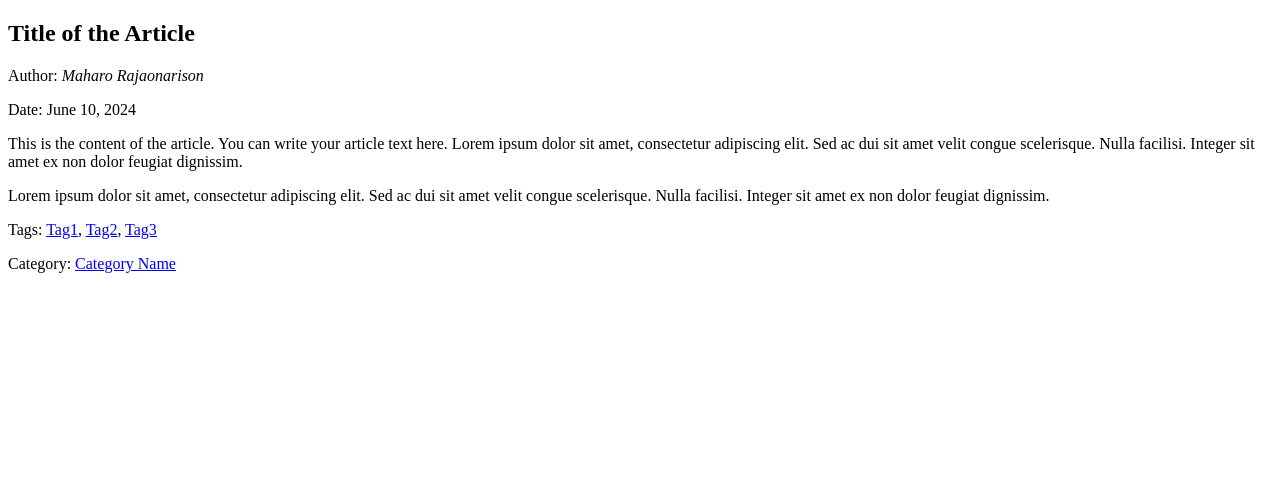
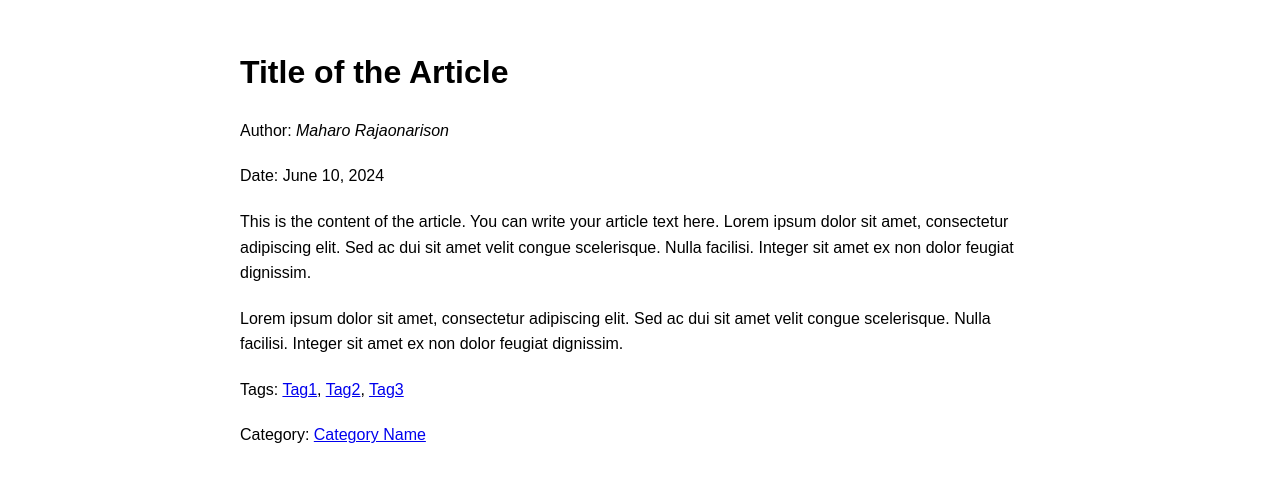
Before and after one commit to JungleMind/tuto_django, a Django app: page / in a window 1280 px wide. Shown: the top 487 px of the page. Run offline with Django 3.2, Linux system fonts and the light colour scheme.

Commit message:
re add css

```diff
--- a/blog/templates/blog/post_list.html
+++ b/blog/templates/blog/post_list.html
@@ -4,6 +4,28 @@
     <meta charset="UTF-8">
     <meta name="viewport" content="width=device-width, initial-scale=1.0">
     <title>Article</title>
+    <style>
+        /* Add your CSS styles here */
+        body {
+            font-family: Arial, sans-serif;
+            line-height: 1.6;
+            margin: 0;
+            padding: 0;
+        }
+        .container {
+            max-width: 800px;
+            margin: 0 auto;
+            padding: 20px;
+        }
+        h1 {
+            font-size: 2em;
+            margin-bottom: 20px;
+        }
+        p {
+            margin-bottom: 20px;
+        }
+        /* Add more styles as needed */
+    </style>
 </head>
 <body>
 
```
